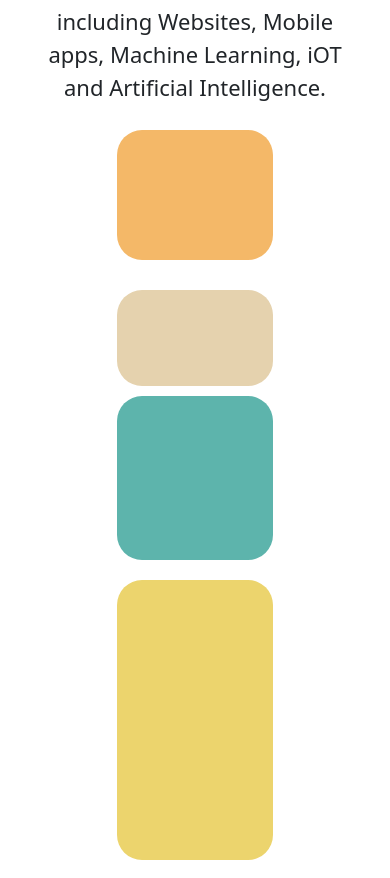
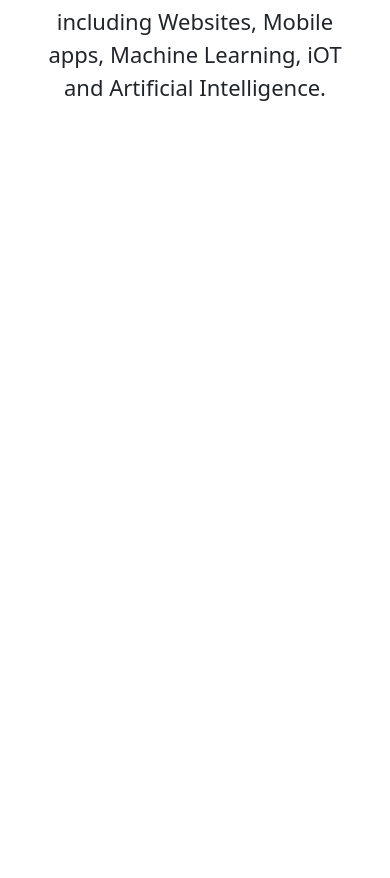
Before and after one commit to adeelshhid/Exofters-Web, a React (Create React App) app: page / in a window 390 px wide. Shown: the part 1220-2098 px from the top of the page. After the commit the page ends 1388 px from the top, so only its background shows below. Built offline with nearby package versions, Linux system fonts and the light colour scheme.

Commit message:
about grid fixes

```diff
--- a/src/Components/About Section/About.css
+++ b/src/Components/About Section/About.css
@@ -7,15 +7,12 @@
   flex-direction: row;
   height: 400px !important;
   flex-wrap: wrap;
-  /* background: #f3f3f3 !important; */
-  width: 60% !important;
-  margin: 0 20% !important;
+  width: 90% !important;
+  margin: 0 5% !important;
   border-radius: 25px !important;
 }
 .custom-grid .col {
   width: 20%;
-  min-width: 175px;
-  /* background-color: rgb(128, 104, 104); */
   height: 100%;
   padding: 10px !important;
 }
@@ -23,19 +20,17 @@
 .custom-grid .col .square {
   height: 170px;
   width: 100%;
-  /* background-color: green; */
-  border-radius: 25px;
+  border-radius: 15px;
 }
 .custom-grid .col .rect-long {
   height: 100%;
   width: 100%;
-  /* background-color: yellow; */
-  border-radius: 25px;
+  border-radius: 15px;
 }
 .custom-grid .col .rect-small {
   height: 100px;
   width: 100%;
-  border-radius: 25px;
+  border-radius: 15px;
   margin: 10px 0;
 }
 .bg-orange {
@@ -64,27 +59,19 @@
   flex-direction: column !important;
   justify-content: center !important;
 }
-@media (max-width: 320px) {
-  .custom-grid div.col:first-child {
-    max-height: 150px !important;
+@media (max-width:500px) {
+  .custom-grid{
+    display: none;
   }
-  .custom-grid div.col {
-    max-height: 75%;
+}
+@media (max-width:800px) {
+  .custom-grid{
+    height: 250px !important;
   }
-  .custom-grid div.col:last-child {
-    max-height: 150px !important;
+  .custom-grid div.col .square {
+    max-height: 95px !important;
   }
-  /* smartphones, portrait iPhone, portrait 480x320 phones (Android) */
+  .custom-grid div.col .rect-small {
+    max-height: 65px !important;
+  }
 }
-@media (max-width: 480px) {
-  .custom-grid div.col:first-child {
-    max-height: 150px !important;
-  }
-  .custom-grid div.col {
-    max-height: 75%;
-  }
-  .custom-grid div.col:last-child {
-    max-height: 150px !important;
-  }
-  /* smartphones, Android phones, landscape iPhone */
-}
```
